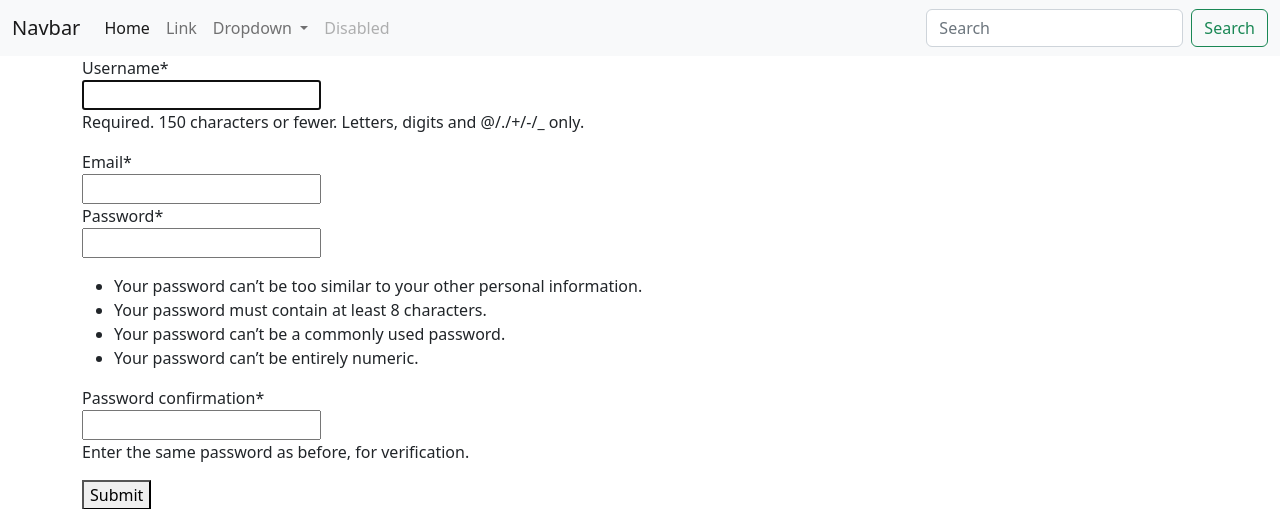
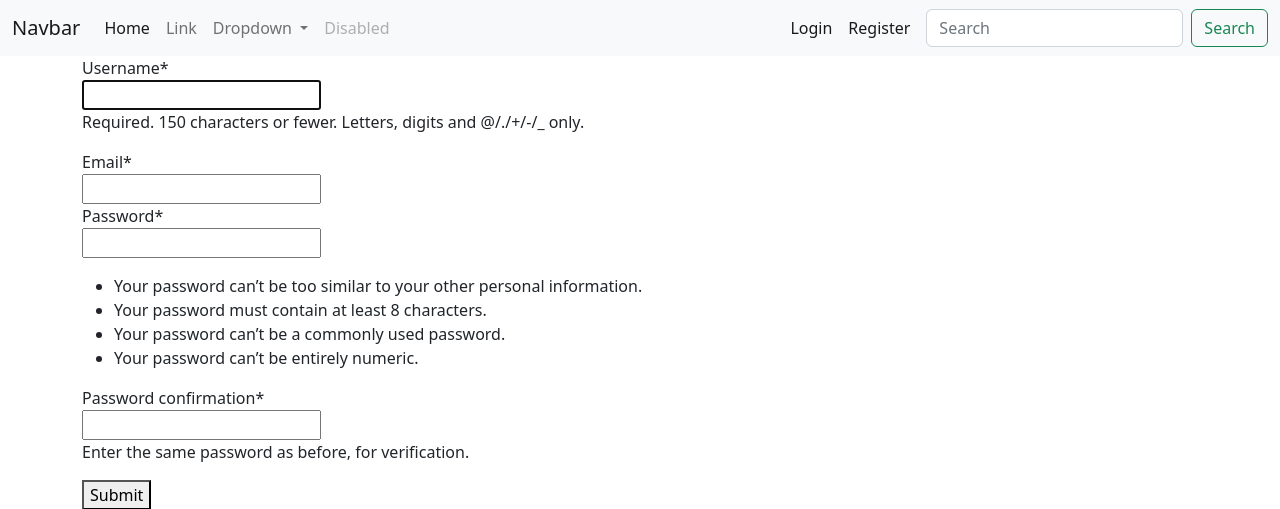
Before and after one commit to msg8925/django_blog_site, a Django app: page /register/ in a window 1280 px wide. Shown: the top 509 px of the page. Run offline with Django 4.2, Linux system fonts and the light colour scheme; parts of the project's set-up code (start-up, migrations or seed data) failed here and were passed over; some libraries are stand-ins or nearby versions.

Commit message:
Navbar updated

```diff
--- a/main/blog/templates/blog/base.html
+++ b/main/blog/templates/blog/base.html
@@ -36,6 +36,15 @@
                         <a class="nav-link disabled">Disabled</a>
                     </li>
                 </ul>
+
+                <ul class="navbar-nav me-2 mb-2 mb-lg-0">
+                    <li class="nav-item">
+                        <a class="nav-link active" href="{% url 'login' %}">Login</a>
+                    </li>
+                    <li class="nav-item">
+                        <a class="nav-link active" href="{% url 'register' %}">Register</a>
+                    </li>
+                </ul>
                 <form class="d-flex" role="search">
                     <input class="form-control me-2" type="search" placeholder="Search" aria-label="Search">
                     <button class="btn btn-outline-success" type="submit">Search</button>
```
